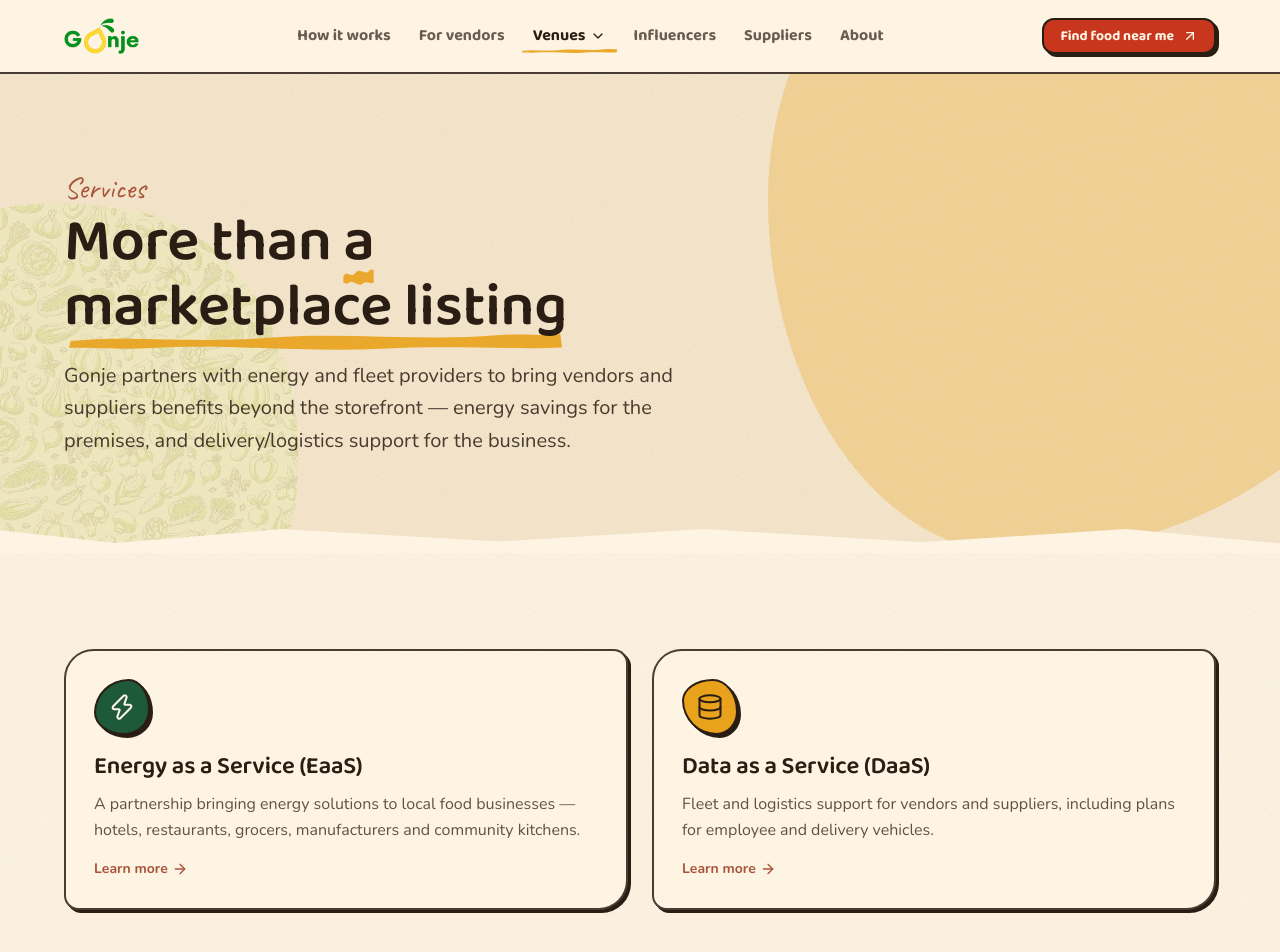
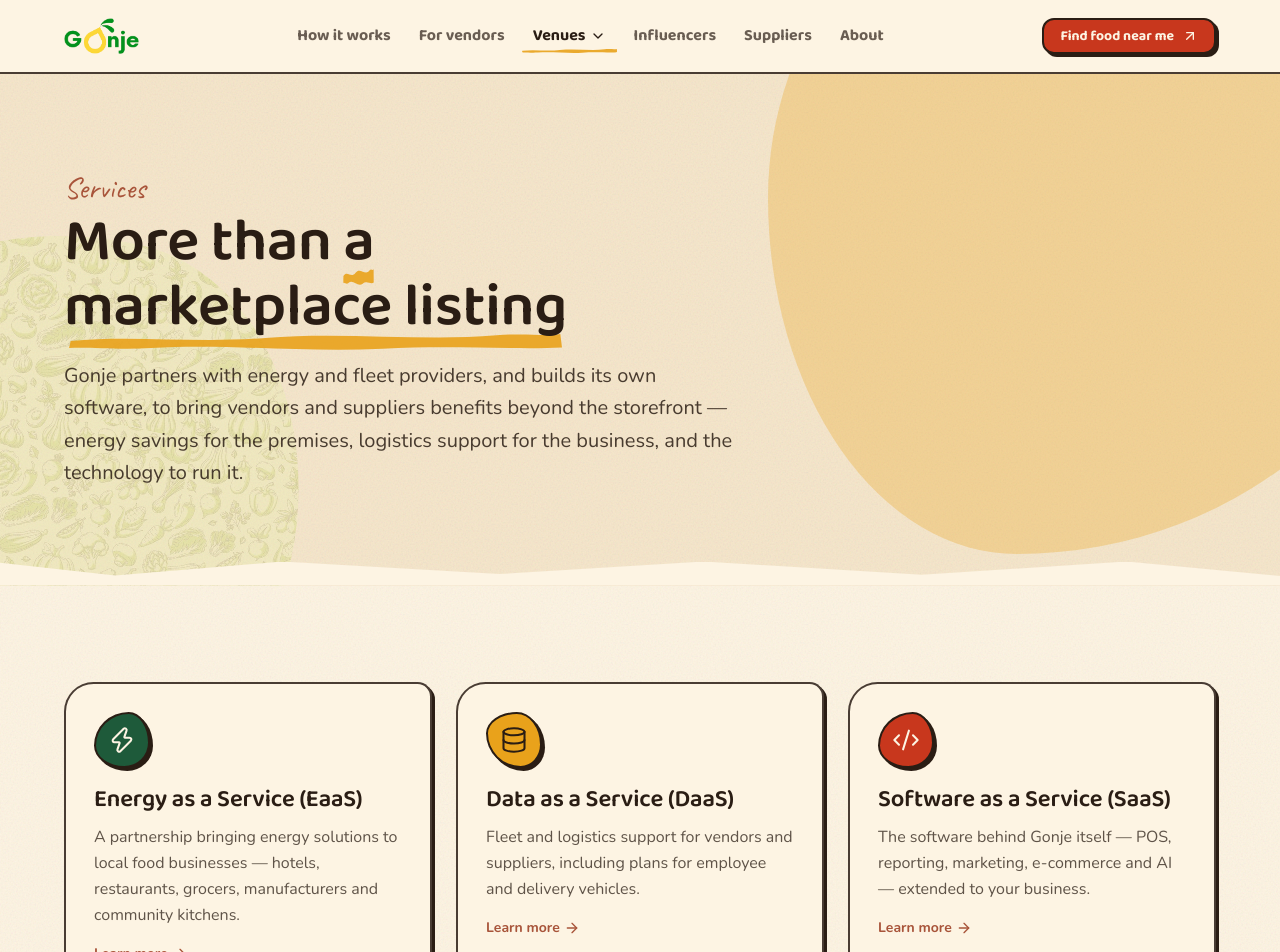
Before and after one commit to Gurarmaan2004/gonjewebsite, a Next.js app: page /services in a window 1280 px wide. Shown: the top 952 px of the page. Built offline with nearby package versions, Linux system fonts and the light colour scheme.

Commit message:
Added SAAS page

```diff
--- a/app/(marketing)/services/page.tsx
+++ b/app/(marketing)/services/page.tsx
@@ -21,7 +21,7 @@ export default function ServicesPage() {
       <PageHero intro={overview} highlight="a marketplace listing" />
 
       <Section>
-        <ul className="grid gap-6 sm:grid-cols-2">
+        <ul className="grid gap-6 sm:grid-cols-2 lg:grid-cols-3">
           {overviewItems.map((item, index) => (
             <Reveal as="li" key={item.href} delay={index * 0.12}>
               <Link href={item.href} className="block h-full">
--- /dev/null
+++ b/app/(marketing)/services/saas/page.tsx
@@ -0,0 +1,61 @@
+import type { Metadata } from "next";
+import { saas } from "@/content/services";
+import { ContactForm } from "@/components/sections/contact-form";
+import { PageHero } from "@/components/sections/page-hero";
+import { Card } from "@/components/ui/card";
+import { Icon } from "@/components/ui/icon";
+import { Reveal } from "@/components/ui/reveal";
+import { Section } from "@/components/ui/section";
+import { SectionHeading } from "@/components/ui/section-heading";
+import { produceAccent } from "@/lib/produce-accents";
+import { cn } from "@/lib/utils";
+
+export const metadata: Metadata = {
+  title: "Software as a Service",
+  description: saas.intro.lead,
+};
+
+export default function SaasServicePage() {
+  return (
+    <>
+      <PageHero intro={saas.intro} highlight="for your business" />
+
+      <Section>
+        <ul className="grid gap-x-8 gap-y-10 sm:grid-cols-2 lg:grid-cols-3">
+          {saas.capabilities.map((capability, index) => (
+            <Reveal as="li" key={capability.title} delay={index * 0.08}>
+              <span
+                className={cn(
+                  "grid size-14 place-items-center border-2 shadow-stamp-sm",
+                  index % 2 === 0 ? "blob-a" : "blob-c",
+                  produceAccent(index).tile,
+                )}
+              >
+                <Icon name={capability.icon} className="size-7" />
+              </span>
+              <h3 className="font-display mt-4 text-xl text-spice-ink">
+                {capability.title}
+              </h3>
+              <p className="mt-2 text-sm leading-relaxed text-spice-ink/75">
+                {capability.description}
+              </p>
+            </Reveal>
+          ))}
+        </ul>
+      </Section>
+
+      <Section tone="muted">
+        <div className="mx-auto max-w-xl">
+          <SectionHeading
+            eyebrow="Get in touch"
+            title={saas.closingCta.title}
+            lead={saas.closingCta.lead}
+          />
+          <Card className="mt-8">
+            <ContactForm subjectPrefix="SaaS enquiry" />
+          </Card>
+        </div>
+      </Section>
+    </>
+  );
+}
--- a/components/sections/delivery-windows.tsx
+++ b/components/sections/delivery-windows.tsx
@@ -24,7 +24,7 @@ export function DeliveryWindows({ className }: { className?: string }) {
       <div className="flex items-center justify-between gap-4">
         <h2 className="font-display text-lg text-spice-ink">Delivery windows</h2>
         <Badge tone="success" dot>
-          Melbourne
+          Delivering now
         </Badge>
       </div>
 
--- a/components/ui/icon.tsx
+++ b/components/ui/icon.tsx
@@ -1,7 +1,9 @@
 import {
+  Bot,
   Building2,
   Car,
   Clock,
+  Code2,
   CreditCard,
   Database,
   HeartHandshake,
@@ -50,6 +52,8 @@ const icons: Record<IconName, LucideIcon> = {
   car: Car,
   building: Building2,
   mail: Mail,
+  bot: Bot,
+  code: Code2,
 };
 
 export function Icon({
--- a/content/about.ts
+++ b/content/about.ts
@@ -31,7 +31,7 @@ export const team: readonly {
 
 export const intro: PageIntro = {
   eyebrow: "About Gonje",
-  title: "A Melbourne delivery platform built around local shops",
+  title: "A delivery platform built around local shops",
   lead: "Gonje connects people with the restaurants, grocers and specialty suppliers already in their neighbourhood — and gives those businesses a way to sell online without building the machinery themselves.",
 };
 
--- a/content/faq.ts
+++ b/content/faq.ts
@@ -14,7 +14,7 @@ export const faqs: readonly FaqItem[] = [
   {
     question: "Where does Gonje deliver?",
     answer:
-      "Across Melbourne. Coverage depends on which vendors deliver to your address, so enter your address on the marketplace to see what's available to you.",
+      "Coverage depends on which vendors deliver to your address — enter it on the marketplace to see what's available to you.",
   },
   {
     question: "Can I pick my order up instead?",
--- a/content/home.ts
+++ b/content/home.ts
@@ -68,7 +68,7 @@ export const howItWorks = {
 
 export const categories = {
   eyebrow: "What's on Gonje",
-  title: "Built for Melbourne's multicultural kitchens",
+  title: "Built for multicultural kitchens",
   lead: "Halal, kosher and home-country staples sit alongside the everyday shop — not an afterthought. The full range lives on the marketplace.",
   items: [
     {
@@ -97,12 +97,12 @@ export const categories = {
 export const trust = {
   eyebrow: "Why Gonje",
   title: "Built around local businesses",
-  lead: "We're a Melbourne company working with the shops in your suburb — not a national app passing through.",
+  lead: "We're a local company working with the shops in your suburb — not a national app passing through.",
   features: [
     {
       title: "Rooted in community",
       description:
-        "We back the cultural events and multicultural food businesses that make Melbourne worth eating in — this isn't a national app passing through.",
+        "We back the cultural events and multicultural food businesses that make your neighbourhood worth eating in — this isn't a national app passing through.",
       icon: "users",
     },
     {
--- a/content/nav.ts
+++ b/content/nav.ts
@@ -11,6 +11,7 @@ export const primaryNav: readonly NavItem[] = [
     children: [
       { label: "Energy as a Service", href: "/services/energy" },
       { label: "Data as a Service", href: "/services/data" },
+      { label: "Software as a Service", href: "/services/saas" },
     ],
   },
   { label: "Influencers", href: "/influencers" },
@@ -54,6 +55,7 @@ export const footerNav: readonly {
     links: [
       { label: "Energy as a Service", href: "/services/energy" },
       { label: "Data as a Service", href: "/services/data" },
+      { label: "Software as a Service", href: "/services/saas" },
     ],
   },
   {
--- a/content/services.ts
+++ b/content/services.ts
@@ -26,7 +26,7 @@ export const originAccelerate = {
 export const overview: PageIntro = {
   eyebrow: "Services",
   title: "More than a marketplace listing",
-  lead: "Gonje partners with energy and fleet providers to bring vendors and suppliers benefits beyond the storefront — energy savings for the premises, and delivery/logistics support for the business.",
+  lead: "Gonje partners with energy and fleet providers, and builds its own software, to bring vendors and suppliers benefits beyond the storefront — energy savings for the premises, logistics support for the business, and the technology to run it.",
 };
 
 export const overviewItems: readonly {
@@ -48,6 +48,13 @@ export const overviewItems: readonly {
       "Fleet and logistics support for vendors and suppliers, including plans for employee and delivery vehicles.",
     href: "/services/data",
     icon: "database",
+  },
+  {
+    title: "Software as a Service (SaaS)",
+    description:
+      "The software behind Gonje itself — POS, reporting, marketing, e-commerce and AI — extended to your business.",
+    href: "/services/saas",
+    icon: "code",
   },
 ];
 
@@ -168,3 +175,78 @@ export const data = {
     lead: "Tell us about your vehicle or delivery needs and we'll follow up with the right plan.",
   },
 } as const;
+
+/**
+ * Software as a Service (SaaS) — Gonje's own technology, offered to vendors
+ * and suppliers rather than kept internal. Unlike EaaS/DaaS this isn't a
+ * named third-party partnership, so descriptions are framed around what
+ * Gonje's software already does (vendor dashboards, order substitution
+ * logic, the DaaS driver app) rather than a signed external deal.
+ */
+export const saas = {
+  intro: {
+    eyebrow: "Software as a Service",
+    title: "The software that runs Gonje, for your business",
+    lead: "Gonje is a technology company as much as a marketplace. SaaS makes that same software — the systems behind your storefront, your orders and your payouts — available to run more of your business, not just the part that sells through Gonje.",
+  } satisfies PageIntro,
+  capabilities: [
+    {
+      title: "Scan QR to POS",
+      description:
+        "A customer scans a QR code at your counter to pay or collect a pickup order — it lands in the same Gonje dashboard as your online sales, so in-store and online are never two separate systems to reconcile.",
+      icon: "credit-card",
+    },
+    {
+      title: "Sales reporting",
+      description:
+        "One sales report across your Gonje storefront and in-counter QR/POS sales, building on the performance dashboards already included with your vendor account.",
+      icon: "line-chart",
+    },
+    {
+      title: "Customer service",
+      description:
+        "Helpdesk and live-chat tooling for your own storefront, on top of the 24/7 seller support Gonje already provides — so you're not running support on a spreadsheet and a shared inbox.",
+      icon: "headphones",
+    },
+    {
+      title: "Marketing automation",
+      description:
+        "Automated re-engagement emails, repeat-order reminders and personalised offers, extending the marketing and promotional placement already included with your Gonje storefront.",
+      icon: "megaphone",
+    },
+    {
+      title: "E-commerce",
+      description:
+        "Your Gonje storefront is a full e-commerce shopfront already — listings, checkout and payments, without you building or hosting any of it. SaaS is what lets that same engine power more of your business.",
+      icon: "shopping-basket",
+    },
+    {
+      title: "Data analytics",
+      description:
+        "Deeper trend, demand and customer analysis on top of the inventory management and quote-request reporting already in your vendor account.",
+      icon: "database",
+    },
+    {
+      title: "Artificial intelligence",
+      description:
+        "The same kind of logic already behind order substitutions and payment security checks on the Gonje marketplace — applied to demand forecasting, fraud detection and product recommendations for your own storefront.",
+      icon: "sparkles",
+    },
+    {
+      title: "Agentic AI",
+      description:
+        "An AI agent that can act, not just report — re-ordering stock, adjusting pricing within limits you set, or handling routine customer questions on your behalf.",
+      icon: "bot",
+    },
+    {
+      title: "Application development",
+      description:
+        "The same team building Gonje's driver app (see Data as a Service) is available to build custom features, integrations or internal tools for your business.",
+      icon: "code",
+    },
+  ] satisfies readonly Feature[],
+  closingCta: {
+    title: "Ask about SaaS for your business",
+    lead: "Tell us what you're trying to solve and we'll follow up with what's available.",
+  },
+} as const;
--- a/content/suppliers.ts
+++ b/content/suppliers.ts
@@ -3,7 +3,7 @@ import type { PageIntro } from "./types";
 
 export const intro: PageIntro = {
   eyebrow: "Suppliers",
-  title: "The suppliers behind Melbourne's ethnic food shelves",
+  title: "The suppliers behind our ethnic food shelves",
   lead: "Gonje works with specialty suppliers who import, make and distribute the ethnic foods that are hard to find in a standard supermarket — from West African snacks to fresh juices and catering.",
 };
 
@@ -47,7 +47,7 @@ export const suppliers: readonly {
   {
     name: "Felicio's",
     description:
-      "A long-running multicultural snack and provisions brand, stocking the branded pantry staples familiar to Melbourne's African and Caribbean communities.",
+      "A long-running multicultural snack and provisions brand, stocking the branded pantry staples familiar to African and Caribbean communities.",
     logo: "/company_logos/suppliers/Felicios.webp",
     href: externalLinks.marketplace,
   },
--- a/content/types.ts
+++ b/content/types.ts
@@ -28,7 +28,9 @@ export type IconName =
   | "database"
   | "car"
   | "building"
-  | "mail";
+  | "mail"
+  | "bot"
+  | "code";
 
 export type Cta = {
   label: string;
--- a/lib/site.ts
+++ b/lib/site.ts
@@ -12,9 +12,9 @@ export const site = {
   name: "Gonje",
   /** Used by Metadata.metadataBase. Override per environment if needed. */
   url: "https://gonje.com",
-  tagline: "Local vendors, delivered across Melbourne.",
+  tagline: "Local vendors, delivered fast.",
   description:
-    "Gonje connects you with local restaurants, grocers and specialty suppliers across Melbourne — delivered fast, or ready for pickup.",
+    "Gonje connects you with local restaurants, grocers and specialty suppliers near you — delivered fast, or ready for pickup.",
   locale: "en-AU",
 } as const;
 
```
